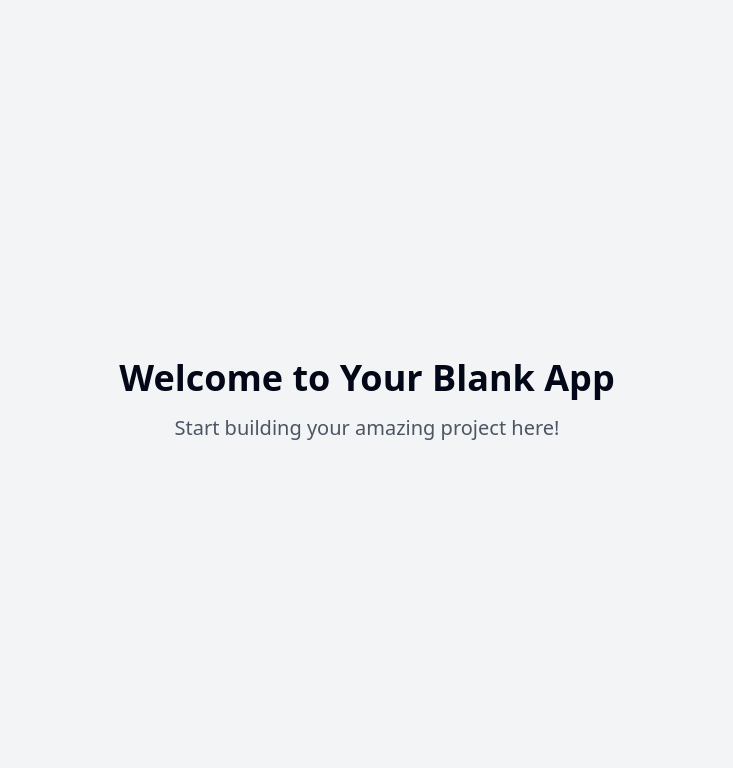
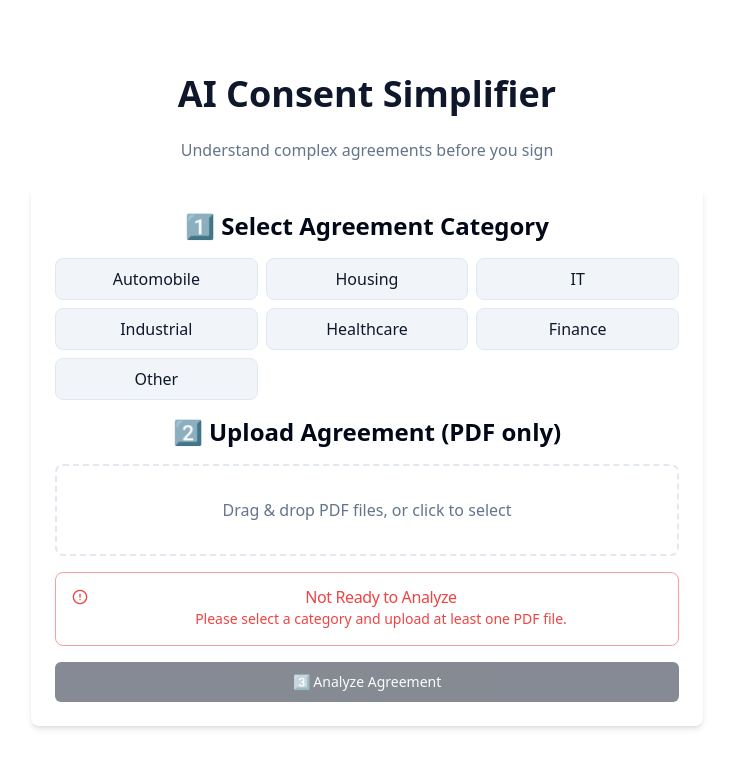
Before and after one commit to Harshith-jella/frontend, a React (Vite) app: page / in a window 1280 px wide. Shown: the top 768 px of the page, without its empty margins (273-1006 px from the left). Built offline with nearby package versions, Linux system fonts and the light colour scheme.

Commit message:
Add initial project setup
Implement the basic structure for the AI consent simplifier project.

```diff
--- a/package.json
+++ b/package.json
@@ -51,6 +51,7 @@
     "react": "^18.3.1",
     "react-day-picker": "^8.10.1",
     "react-dom": "^18.3.1",
+    "react-dropzone": "^14.3.8",
     "react-hook-form": "^7.53.0",
     "react-resizable-panels": "^2.1.3",
     "react-router-dom": "^6.26.2",
--- /dev/null
+++ b/src/components/CategorySelector.tsx
@@ -0,0 +1,34 @@
+
+import React from 'react';
+import { cn } from '@/lib/utils';
+
+interface CategorySelectorProps {
+  categories: string[];
+  onSelectCategory: (category: string) => void;
+  selectedCategory: string | null;
+}
+
+export const CategorySelector: React.FC<CategorySelectorProps> = ({
+  categories,
+  onSelectCategory,
+  selectedCategory
+}) => {
+  return (
+    <div className="grid grid-cols-3 gap-2">
+      {categories.map((category) => (
+        <button
+          key={category}
+          onClick={() => onSelectCategory(category)}
+          className={cn(
+            "px-4 py-2 rounded-lg border transition-colors duration-200",
+            selectedCategory === category
+              ? "bg-primary text-primary-foreground"
+              : "bg-secondary text-secondary-foreground hover:bg-secondary/80"
+          )}
+        >
+          {category}
+        </button>
+      ))}
+    </div>
+  );
+};
--- /dev/null
+++ b/src/components/FileUploader.tsx
@@ -0,0 +1,72 @@
+
+import React, { useCallback } from 'react';
+import { useDropzone } from 'react-dropzone';
+import { FileText, Trash2 } from 'lucide-react';
+
+interface FileUploaderProps {
+  onFileUpload: (files: File[]) => void;
+  uploadedFiles: File[];
+}
+
+export const FileUploader: React.FC<FileUploaderProps> = ({
+  onFileUpload,
+  uploadedFiles
+}) => {
+  const onDrop = useCallback((acceptedFiles: File[]) => {
+    const pdfFiles = acceptedFiles.filter(file => file.type === 'application/pdf');
+    onFileUpload(pdfFiles);
+  }, [onFileUpload]);
+
+  const { getRootProps, getInputProps, isDragActive } = useDropzone({
+    onDrop,
+    accept: {
+      'application/pdf': ['.pdf']
+    },
+    multiple: true
+  });
+
+  const removeFile = (fileToRemove: File) => {
+    onFileUpload(uploadedFiles.filter(file => file !== fileToRemove));
+  };
+
+  return (
+    <div>
+      <div
+        {...getRootProps()}
+        className={`
+          p-8 border-2 border-dashed rounded-lg text-center cursor-pointer
+          ${isDragActive ? 'border-primary bg-primary/10' : 'border-border'}
+        `}
+      >
+        <input {...getInputProps()} />
+        <p className="text-muted-foreground">
+          {isDragActive
+            ? 'Drop your PDF files here'
+            : 'Drag & drop PDF files, or click to select'}
+        </p>
+      </div>
+
+      {uploadedFiles.length > 0 && (
+        <div className="mt-4 space-y-2">
+          {uploadedFiles.map((file) => (
+            <div
+              key={file.name}
+              className="flex items-center justify-between bg-secondary p-2 rounded"
+            >
+              <div className="flex items-center space-x-2">
+                <FileText className="text-primary" />
+                <span>{file.name}</span>
+              </div>
+              <button
+                onClick={() => removeFile(file)}
+                className="text-destructive hover:bg-destructive/10 p-1 rounded"
+              >
+                <Trash2 size={16} />
+              </button>
+            </div>
+          ))}
+        </div>
+      )}
+    </div>
+  );
+};
--- a/src/pages/Index.tsx
+++ b/src/pages/Index.tsx
@@ -1,11 +1,80 @@
-// Update this page (the content is just a fallback if you fail to update the page)
 
-const Index = () => {
+import React, { useState } from 'react';
+import { FileUploader } from '@/components/FileUploader';
+import { CategorySelector } from '@/components/CategorySelector';
+import { Button } from '@/components/ui/button';
+import { Alert, AlertDescription, AlertTitle } from '@/components/ui/alert';
+import { AlertCircle } from 'lucide-react';
+
+const categories = [
+  'Automobile',
+  'Housing',
+  'IT',
+  'Industrial',
+  'Healthcare',
+  'Finance',
+  'Other'
+];
+
+const Index: React.FC = () => {
+  const [selectedCategory, setSelectedCategory] = useState<string | null>(null);
+  const [uploadedFiles, setUploadedFiles] = useState<File[]>([]);
+  const [isAnalyzing, setIsAnalyzing] = useState(false);
+
+  const handleCategorySelect = (category: string) => {
+    setSelectedCategory(category);
+  };
+
+  const handleFileUpload = (files: File[]) => {
+    setUploadedFiles(files);
+  };
+
+  const handleAnalyze = () => {
+    if (!selectedCategory || uploadedFiles.length === 0) {
+      return;
+    }
+    setIsAnalyzing(true);
+    // TODO: Implement AI analysis logic
+  };
+
   return (
-    <div className="min-h-screen flex items-center justify-center bg-gray-100">
-      <div className="text-center">
-        <h1 className="text-4xl font-bold mb-4">Welcome to Your Blank App</h1>
-        <p className="text-xl text-gray-600">Start building your amazing project here!</p>
+    <div className="min-h-screen bg-background flex flex-col justify-center items-center p-4">
+      <div className="w-full max-w-2xl space-y-6 text-center">
+        <h1 className="text-4xl font-bold text-primary">AI Consent Simplifier</h1>
+        <p className="text-muted-foreground">Understand complex agreements before you sign</p>
+
+        <div className="bg-card p-6 rounded-lg shadow-md">
+          <h2 className="text-2xl font-semibold mb-4">1️⃣ Select Agreement Category</h2>
+          <CategorySelector
+            categories={categories}
+            onSelectCategory={handleCategorySelect}
+            selectedCategory={selectedCategory}
+          />
+
+          <h2 className="text-2xl font-semibold my-4">2️⃣ Upload Agreement (PDF only)</h2>
+          <FileUploader
+            onFileUpload={handleFileUpload}
+            uploadedFiles={uploadedFiles}
+          />
+
+          {(!selectedCategory || uploadedFiles.length === 0) && (
+            <Alert variant="destructive" className="mt-4">
+              <AlertCircle className="h-4 w-4" />
+              <AlertTitle>Not Ready to Analyze</AlertTitle>
+              <AlertDescription>
+                Please select a category and upload at least one PDF file.
+              </AlertDescription>
+            </Alert>
+          )}
+
+          <Button
+            onClick={handleAnalyze}
+            disabled={!selectedCategory || uploadedFiles.length === 0 || isAnalyzing}
+            className="mt-4 w-full"
+          >
+            {isAnalyzing ? 'Analyzing...' : '3️⃣ Analyze Agreement'}
+          </Button>
+        </div>
       </div>
     </div>
   );
```
Also changed, not shown: 1 other file (tests, documents, lock files or other folders).
